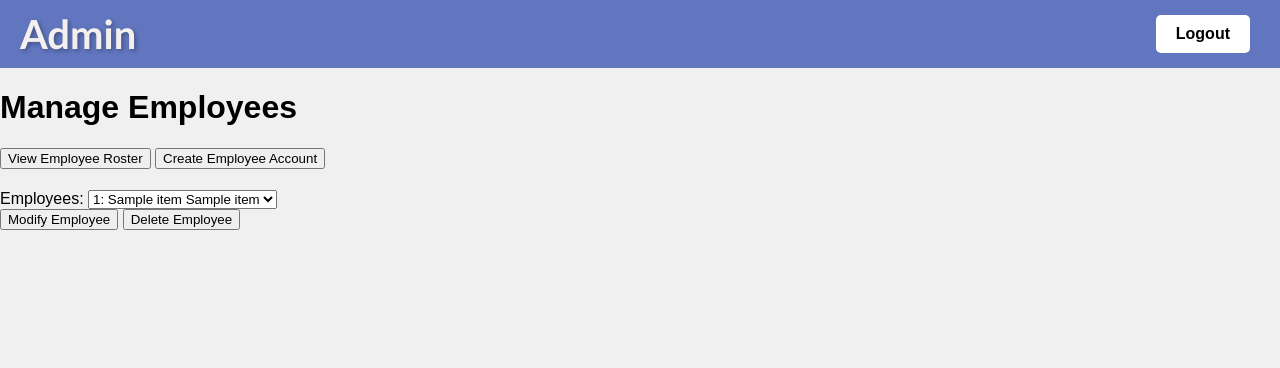
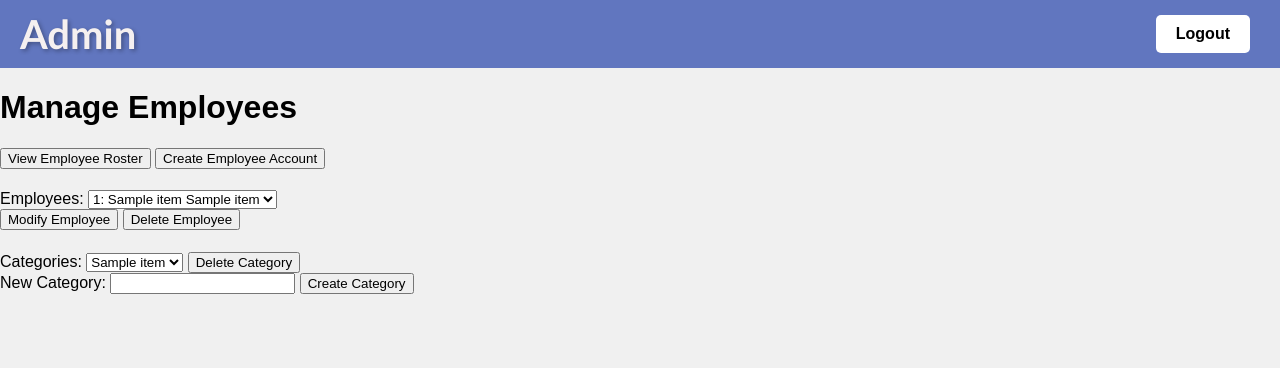
Before and after one commit to aidandoherty01/CEN3031-Project, a Flask app: template templates/admin.html in a window 1280 px wide. Shown: the top 368 px of the page. Run offline with Flask 3, Linux system fonts and the light colour scheme; the template is opened without the code that fills it: most values are stand-ins (such as "Sample title", 1, 10 or a date in 2020); some libraries are stand-ins or nearby versions.

Commit message:
add/delete categories from admin

```diff
--- a/templates/admin.html
+++ b/templates/admin.html
@@ -74,5 +74,28 @@
         </div>
     </form>
 
+    <h1></h1>
+
+    <!--Ticket Category Deletion-->
+    <form method="POST">
+        <label for="cats">Categories:</label>
+        <select name="cats" id="cats" required>
+            {% for item in categories %} <!--Display all categories-->
+                <option value="{{ item }}">{{ item }}</option>
+            {% endfor %}
+        </select>
+        <button type="submit" name="submit" value="deleteCat">Delete Category</button>
+    </form>
+
+    <!--Ticket Category Creation-->
+    <form method="POST">
+        <label for="cat">New Category:</label>
+        <input type="text" id="cat" name="cat" required>
+        <button type="submit" name="submit" value="createCat">Create Category</button>
+    </form>
+
+    <!--Print response message ("ticket insert/delete")-->
+    <p>{{ message }}</p>
+
 </body>
 </html>
```
